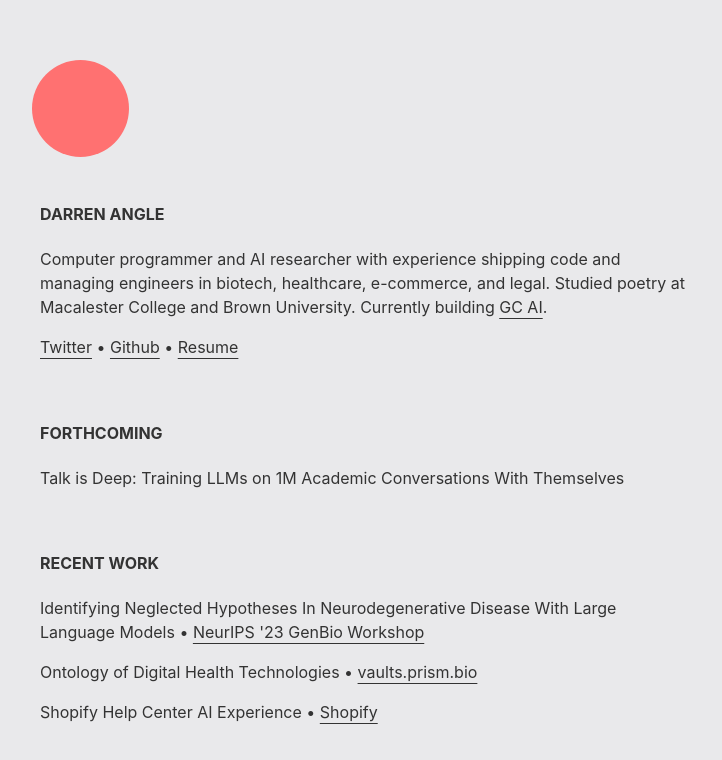
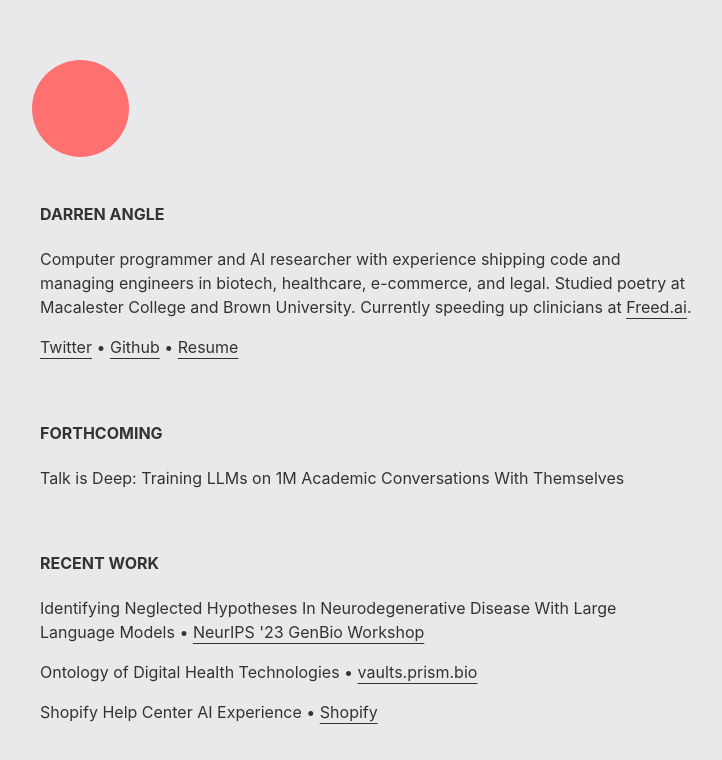
Before and after one commit to darrenangle/darren.computer, a React (Vite) app: page / in a window 1280 px wide. Shown: the top 760 px of the page, without its empty margins (274-996 px from the left). Built offline with nearby package versions, Linux system fonts and the light colour scheme; a web font is replaced by a local one.

Commit message:
Update App.tsx

```diff
--- a/src/App.tsx
+++ b/src/App.tsx
@@ -9,9 +9,9 @@ function App() {
         Computer programmer and AI researcher with experience shipping code and
         managing engineers in biotech, healthcare, e-commerce, and legal.
         Studied poetry at Macalester College and Brown University. Currently
-        building{" "}
-        <a target="_blank" href="https://getgc.ai">
-          GC AI
+        speeding up clinicians at{" "}
+        <a target="_blank" href="https://getfreed.ai">
+          Freed.ai
         </a>
         .
       </p>
```
